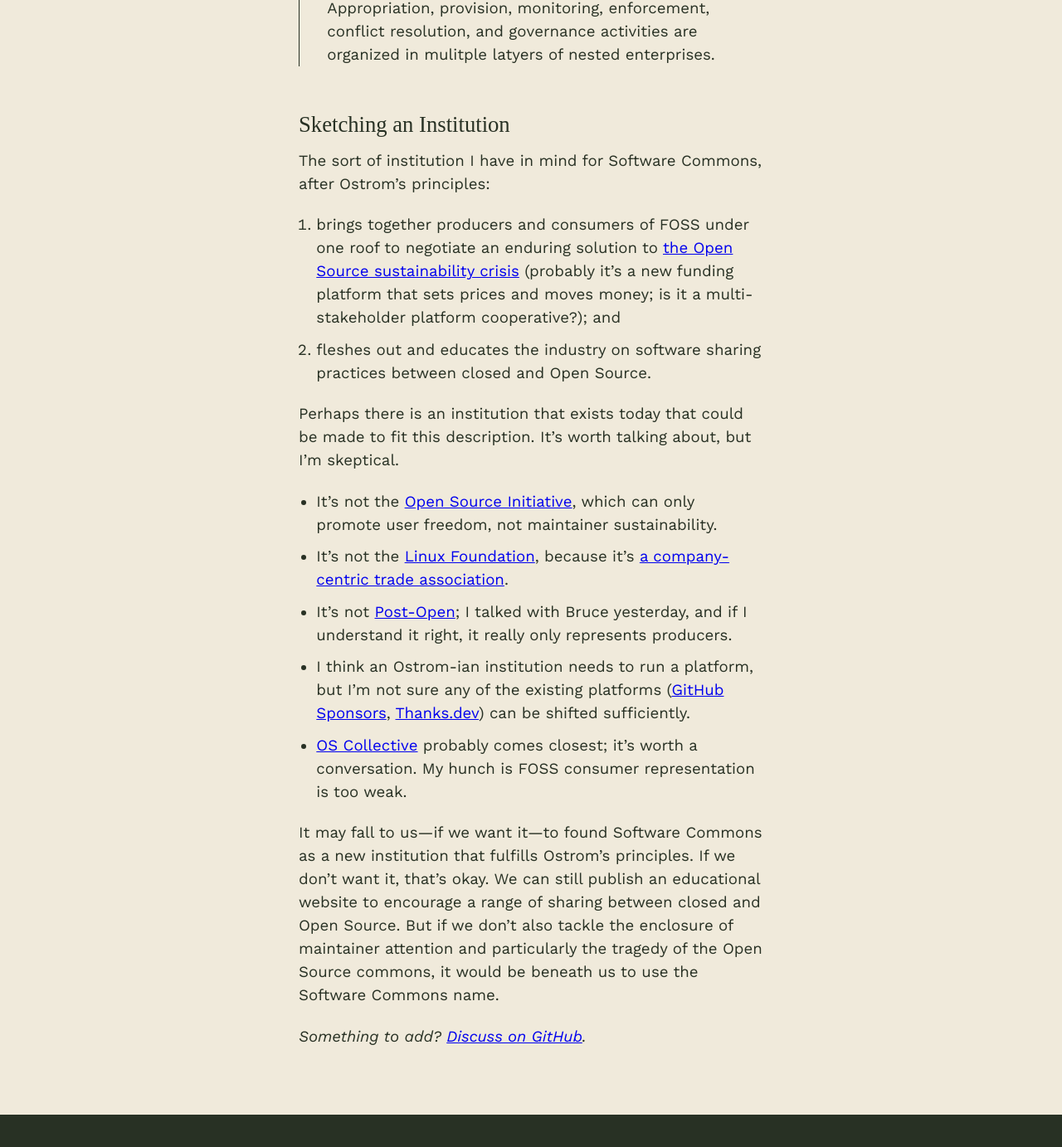
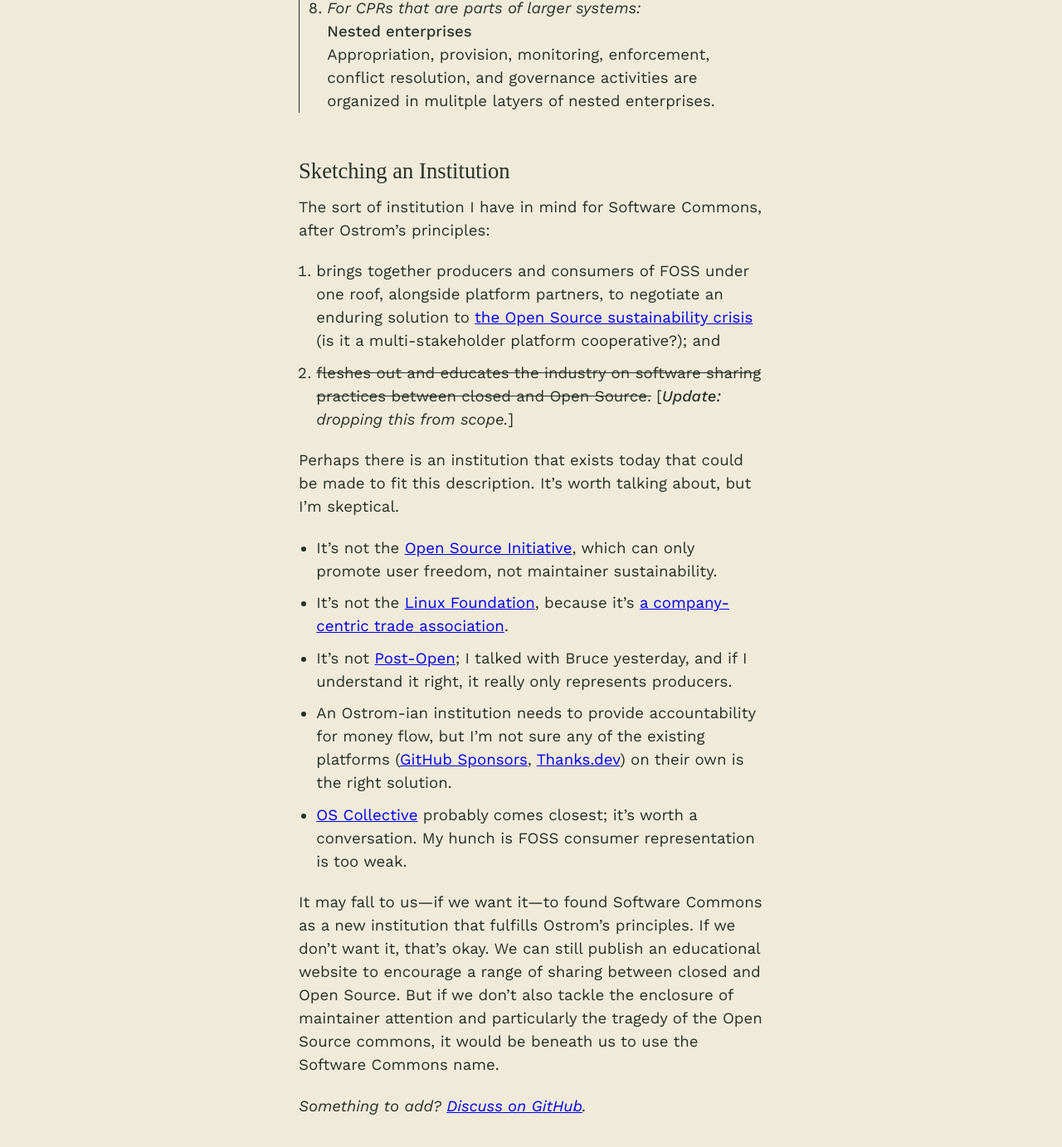
Before and after one commit to chadwhitacre/openpath, a Jekyll site: the page built from _posts/2024-03-05-the-case-for-a-new-institution.md, in a window 1280 px wide and 1400 px high, scrolled down 8717 px. Shown: the top 1383 px of the window at 83% size. Built offline with Jekyll 4.4.1, drawn with Linux system fonts in a browser that asks for light colours; some web fonts are replaced; comment, search, counter and statistics services are not loaded; some of the changed text lies outside the part shown.

Commit message:
Mildly update "Case" post to keep up with changes

```diff
--- a/_posts/2024-03-05-the-case-for-a-new-institution.md
+++ b/_posts/2024-03-05-the-case-for-a-new-institution.md
@@ -3,8 +3,9 @@
 excerpt: Software Commons is a great name. But for what? It should be an institution.
 ---
 
-<div class="update"><span>update</span> Help us <a
-href="https://github.com/softwarecommons/softwarecommons.com/issues/4">write
+<div class="update"><span>update</span> We ended up separating out the "thin"
+and "thick" goals, using Software Commons for the latter. Help us <a
+href="https://github.com/softwarecommons/softwarecommons.com/issues/4"> write
 bylaws</a>.</div>
 
 Over [on GitHub][0] we've (mostly) converged on "[Software Commons][19]" as our
@@ -248,12 +249,12 @@
 The sort of institution I have in mind for Software Commons, after Ostrom's
 principles:
 
-1. brings together producers and consumers of FOSS under one roof to negotiate
-   an enduring solution to [the Open Source sustainability crisis][23]
-   (probably it's a new funding platform that sets prices and moves money; is it a
-   multi-stakeholder platform cooperative?); and
-1. fleshes out and educates the industry on software sharing practices between
-   closed and Open Source.
+1. brings together producers and consumers of FOSS under one roof, alongside
+   platform partners, to negotiate an enduring solution to [the Open Source
+   sustainability crisis][23] (is it a multi-stakeholder platform cooperative?);
+   and
+1. ~~fleshes out and educates the industry on software sharing practices between
+   closed and Open Source.~~ [_<b>Update:</b> dropping this from scope._]
 
 Perhaps there is an institution that exists today that could be made to fit
 this description. It's worth talking about, but I'm skeptical.
@@ -264,9 +265,9 @@
   association][24].
 - It's not [Post-Open][27]; I talked with Bruce yesterday, and if I understand
   it right, it really only represents producers.
-- I think an Ostrom-ian institution needs to run a platform, but I'm not sure
-  any of the existing platforms ([GitHub Sponsors][28], [Thanks.dev][29]) can be
-  shifted sufficiently.
+- An Ostrom-ian institution needs to provide accountability for money flow, but
+  I'm not sure any of the existing platforms ([GitHub Sponsors][28],
+  [Thanks.dev][29]) on their own is the right solution.
 - [OS Collective][26] probably comes closest; it's worth a conversation. My
   hunch is FOSS consumer representation is too weak.
 
```
